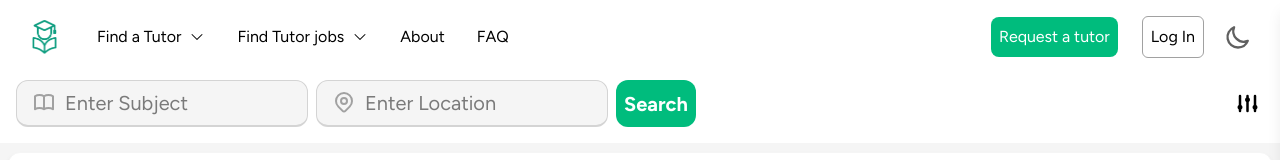
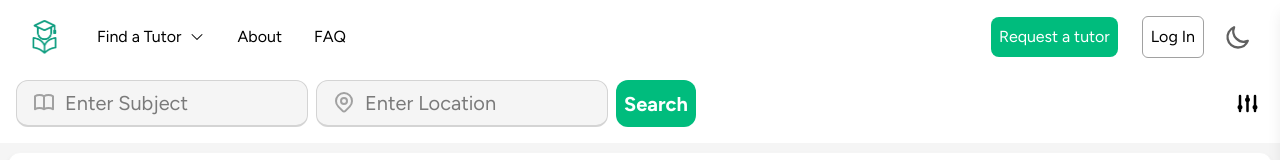
Before and after one commit to fareskebeh/tutorme, a React (Vite) app in the folder FRONTEND/: page /tutors in a window 1280 px wide. Shown: the top 160 px of the page. Built offline with nearby package versions, Linux system fonts and the light colour scheme.

Commit message:
fix: fixed dropdown path not highlighting

```diff
--- a/FRONTEND/src/app/navigation/dt/DtDropdown.tsx
+++ b/FRONTEND/src/app/navigation/dt/DtDropdown.tsx
@@ -1,7 +1,7 @@
 import {useState, useRef, useEffect} from 'react'
 import { HiChevronDown } from 'react-icons/hi2'
 import {motion, AnimatePresence} from "framer-motion"
-import {Link} from "react-router-dom"
+import {Link, useLocation} from "react-router-dom"
 
 type Props = {
   dropContent: string[],
@@ -11,6 +11,7 @@ type Props = {
 const DtDropdown = ({label,dropContent}: Props) => {
   const[open,setOpen] = useState<boolean>(false)
   const menuRef = useRef<HTMLDivElement | null>(null)
+  const{pathname, search} = useLocation()
 
   useEffect(()=> {
     const close = (e: MouseEvent) => {
@@ -37,7 +38,8 @@ const DtDropdown = ({label,dropContent}: Props) => {
       <motion.div initial={{opacity:0, y:-20}} exit={{opacity:0, y:-20}} animate={{opacity:1, y:0}} transition={{duration:0.2}} className='flex z-[999] flex-col gap-1 absolute p-2 w-full *:p-2 bg-white top-10 border rounded-xl border-neutral-400/40'>
         {
           dropContent.map((drop,index)=> (
-            <Link onClick={()=>setOpen(false)} className={`cursor-pointer rounded-lg ${location.pathname=== `/${label}?availabilityLocation=${drop.toLowerCase()}` ? "bg-emerald-500 text-white" : "hover:bg-neutral-100 transition duration-200"}`} to={`${label==="tutors" ? "/tutors" : "/jobs"}?availabilityLocation=${drop.toLowerCase()}`} key={index}>{drop}</Link>
+            <Link onClick={()=>setOpen(false)} className={`cursor-pointer rounded-lg ${
+              pathname === `/${label}` && search=== `?availabilityLocation=${drop.toLowerCase()}` ? "bg-emerald-500 text-white" : "hover:bg-neutral-100 transition duration-200"}`} to={`${label==="tutors" ? "/tutors" : "/jobs"}?availabilityLocation=${drop.toLowerCase()}`} key={index}>{drop}</Link>
           ))
         }
       </motion.div>
--- a/FRONTEND/src/app/navigation/dt/DtNav.tsx
+++ b/FRONTEND/src/app/navigation/dt/DtNav.tsx
@@ -14,7 +14,7 @@ const DtNav = () => {
   }
   const { user } = auth;
   const dropContent: string[] = ["All", "Online", "Home"];
-  const dropdowns: string[] = ["tutors", "jobs"];
+  const dropdowns: string[] = ["tutors"];
   return (
     <div className="py-2 bg-white px-4 flex items-center justify-between fixed top-0 left-0 right-0 z-[899] *:z-[899]">
       <div className="flex *:transition duration-300 items-center gap-4">
--- a/FRONTEND/src/app/navigation/mb/MbDropdown.tsx
+++ b/FRONTEND/src/app/navigation/mb/MbDropdown.tsx
@@ -2,6 +2,7 @@ import React, { useState, useRef, useEffect } from "react";
 import { HiChevronDown } from "react-icons/hi2";
 import { motion, AnimatePresence } from "framer-motion";
 import { Link } from "react-router-dom";
+import { useLocation } from "react-router-dom";
 
 type Props = {
   dropContent: string[];
@@ -10,6 +11,7 @@ type Props = {
 };
 
 const MbDropdown = ({ label, dropContent, setBar }: Props) => {
+  const {pathname, search} = useLocation()
   const [open, setOpen] = useState<boolean>(false);
   const menuRef = useRef<HTMLDivElement | null>(null);
 
@@ -54,7 +56,7 @@ const MbDropdown = ({ label, dropContent, setBar }: Props) => {
                   <Link
                     onClick={() => setBar(false)}
                     className={`rounded-lg ${
-                      location.pathname === `/${label}?availabilityLocation=${drop.toLowerCase()}`
+                      pathname === `/${label}` && search=== `?availabilityLocation=${drop.toLowerCase()}`
                         ? "bg-emerald-500 text-white"
                         : ""
                     }`}
--- a/FRONTEND/src/app/navigation/mb/MbMenu.tsx
+++ b/FRONTEND/src/app/navigation/mb/MbMenu.tsx
@@ -15,7 +15,7 @@ const MbMenu = () => {
   const {user} = auth;
   const [bar, setBar] = useState<boolean>(false);
   const dropContent: string[] = ["All", "Online", "Home"];
-  const dropdowns: string[] = ["tutors", "jobs"];
+  const dropdowns: string[] = ["tutors"];
 
   return (
     <div className="flex">
```
